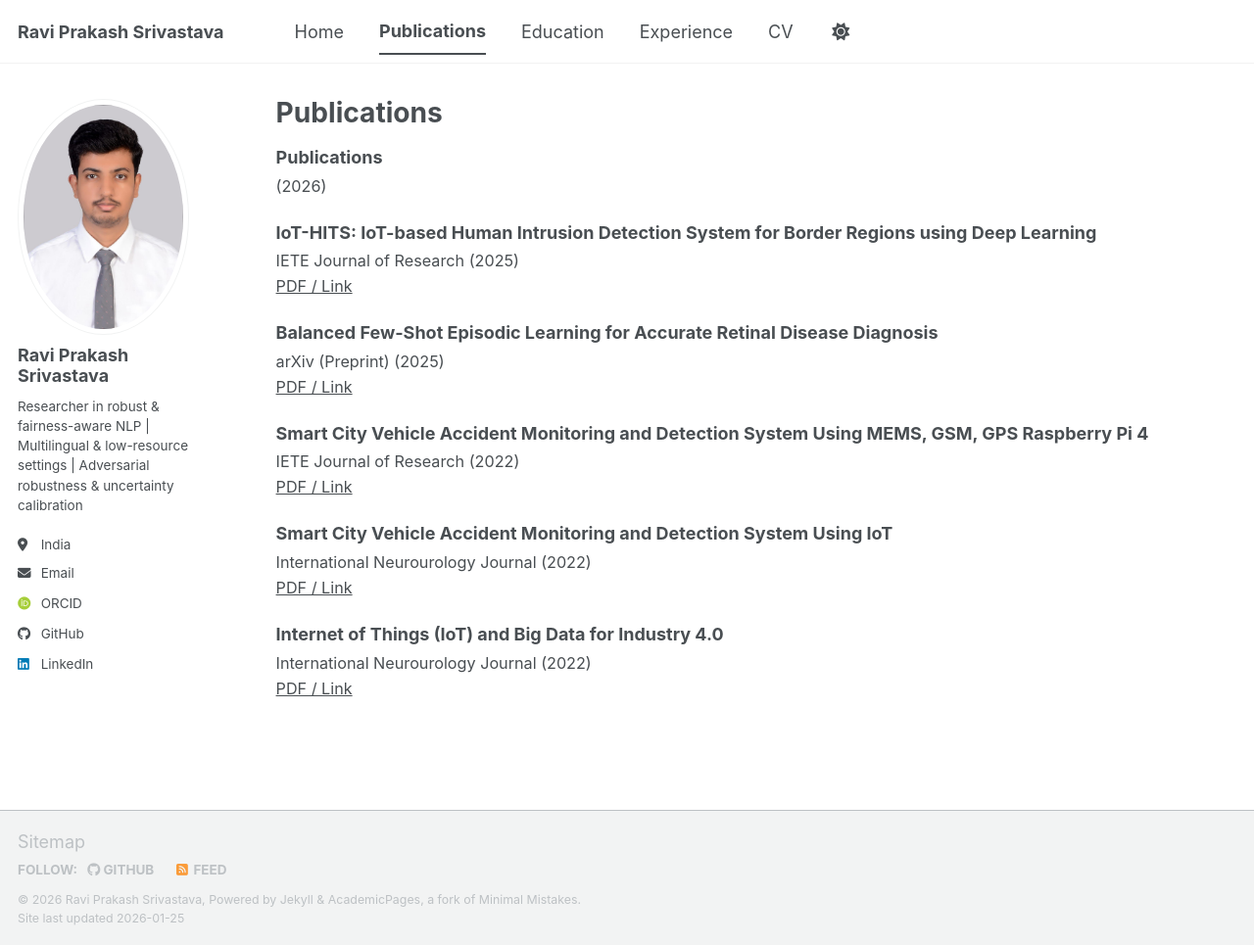
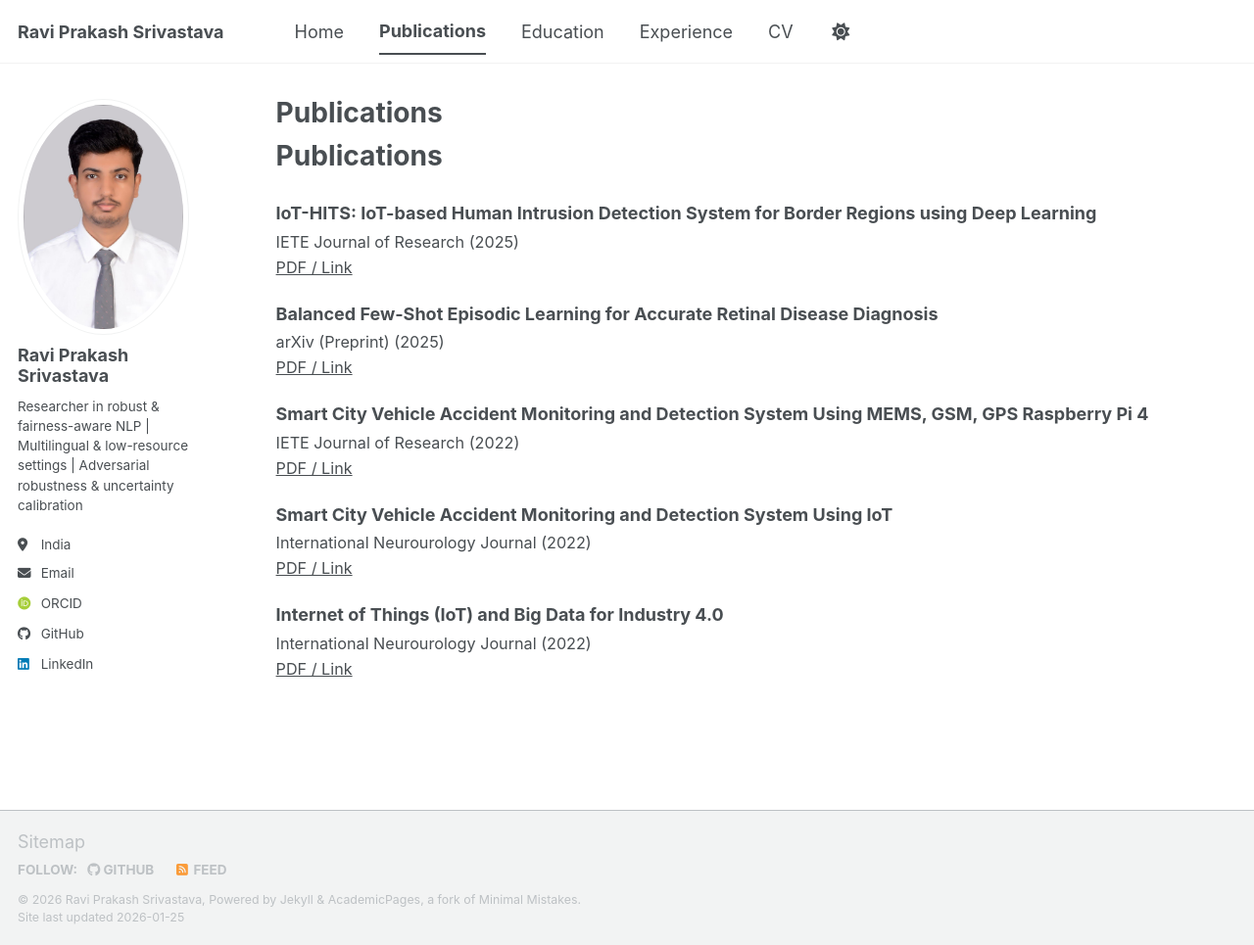
Before and after one commit to t36512401-hue/t36512401-hue.github.io, a Jekyll site: the page built from _publications/publications.md, in a window 1280 px wide and 965 px high. Shown: the whole window at 98% size. Built offline with Jekyll 4.4.1, drawn with Linux system fonts in a browser that asks for light colours; some web fonts are replaced; a script bundle is joined from its source files by our own code; library files that are not in the unit come from our copies.

Commit message:
Update publications.md

```diff
--- a/_publications/publications.md
+++ b/_publications/publications.md
@@ -5,17 +5,18 @@ permalink: /publications/
 author_profile: true
 ---
 
+<h1 style="margin-bottom:1.5rem;">{{ page.title }}</h1> <!-- Page title -->
+
 <ul style="list-style:none; padding-left:0;">
 {% for post in site.publications reversed %}
+  {% unless post.permalink == page.permalink %}
   <li style="margin-bottom:1.2rem;">
-    <!-- Paper title -->
     <strong>
       <a href="{{ post.url | relative_url }}" style="text-decoration:none; color:inherit;">
         {{ post.title }}
       </a>
     </strong>
 
-    <!-- Journal / venue -->
     {% if post.venue or post.date %}
     <div style="font-size:0.9rem; color:var(--color-fg-muted); margin-top:0.2rem;">
       {% if post.venue %}{{ post.venue }}{% endif %}
@@ -23,7 +24,6 @@ author_profile: true
     </div>
     {% endif %}
 
-    <!-- PDF / paper link -->
     {% if post.paperurl %}
     <div style="font-size:0.9rem; margin-top:0.1rem;">
       <a href="{{ post.paperurl }}" target="_blank" style="color:var(--color-accent); text-decoration:underline;">
@@ -32,5 +32,6 @@ author_profile: true
     </div>
     {% endif %}
   </li>
+  {% endunless %}
 {% endfor %}
 </ul>
```
